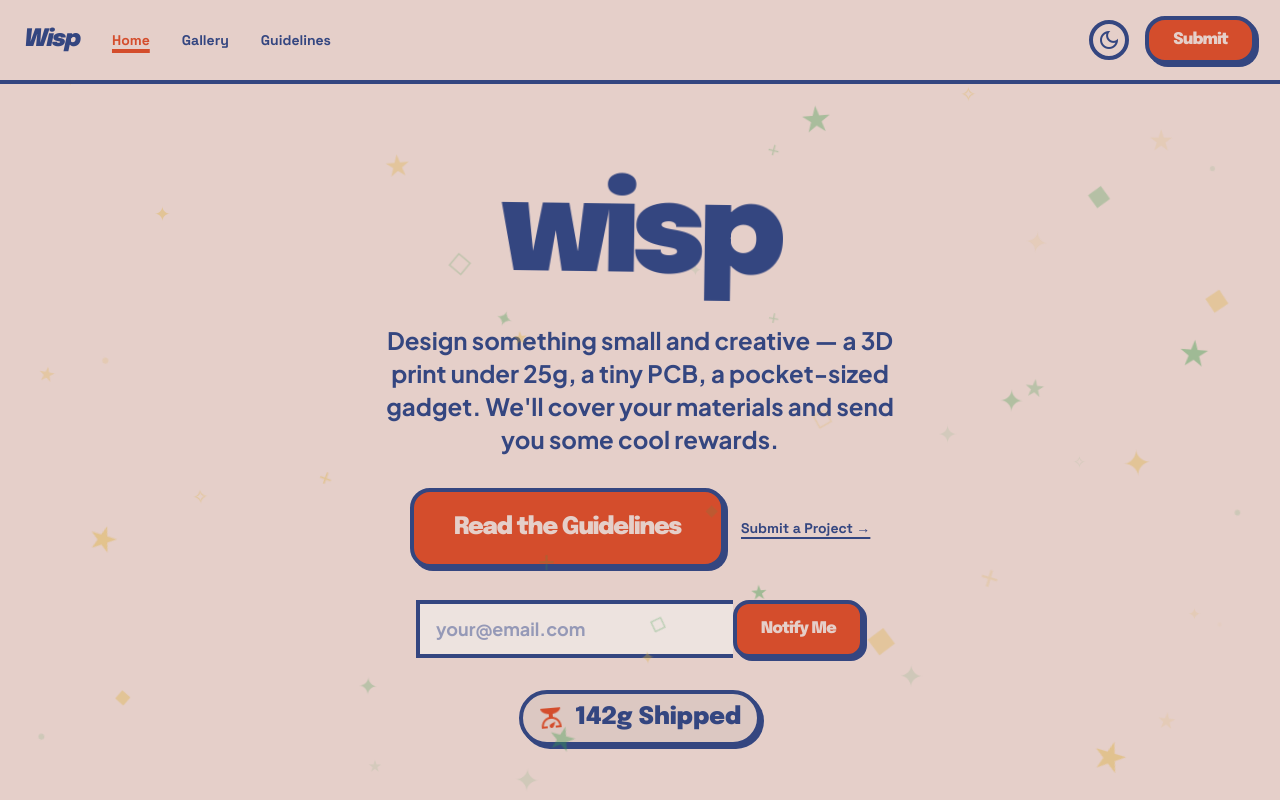
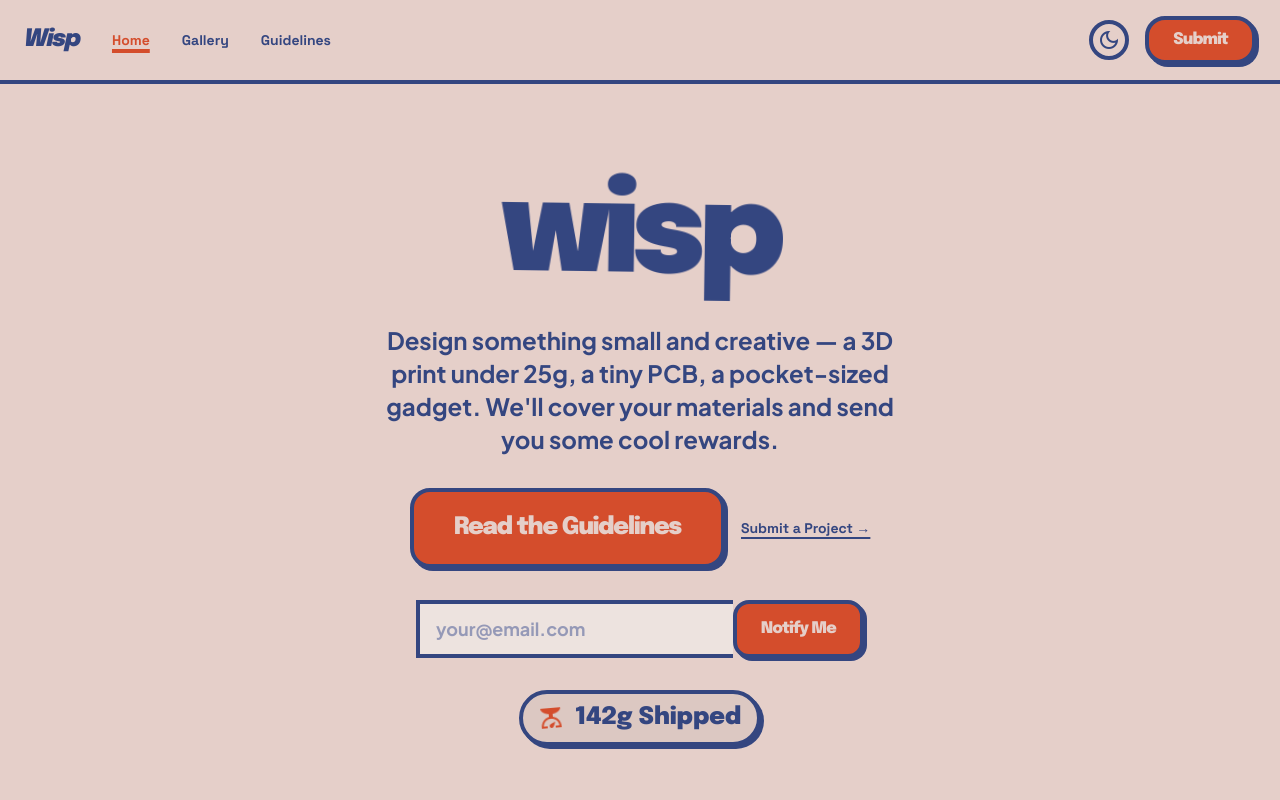
Before and after one commit to 2Mon/last-grams, a SvelteKit app: page / in a window 1280 px wide. Shown: the top 800 px of the page. Built offline with nearby package versions, Linux system fonts and the light colour scheme.

Commit message:
fix: sparkles behind content (z-index -1), parallax direction corrected

```diff
--- a/src/routes/+layout.svelte
+++ b/src/routes/+layout.svelte
@@ -26,7 +26,7 @@
 
 		const handleScroll = (): void => {
 			dotBg.style.transform = `translateY(${window.scrollY * -0.3}px)`;
-			if (sparkleField) sparkleField.style.transform = `translateY(${window.scrollY * 0.15}px)`;
+			if (sparkleField) sparkleField.style.transform = `translateY(${window.scrollY * -0.15}px)`;
 		};
 		window.addEventListener('scroll', handleScroll, { passive: true });
 		return (): void => window.removeEventListener('scroll', handleScroll);
@@ -45,7 +45,7 @@
 <div class="{darkMode ? 'dark' : ''} min-h-screen bg-background dark:bg-dark-surface-dim">
 <div class="dot-bg" bind:this={dotBg}></div>
 
-<div bind:this={sparkleField} class="fixed inset-0 pointer-events-none select-none overflow-hidden" style="z-index: 1; will-change: transform;" aria-hidden="true">
+<div bind:this={sparkleField} class="fixed inset-0 pointer-events-none select-none overflow-hidden" style="z-index: -1; will-change: transform;" aria-hidden="true">
 <!-- Full-page sparkle field -->
 	<!-- Yellow sparkles -->
 	<span class="text-success-neon/45 text-xl absolute" style="top: 8%; left: 5%; animation: twinkle 4s ease-in-out infinite;">✦</span>
```
